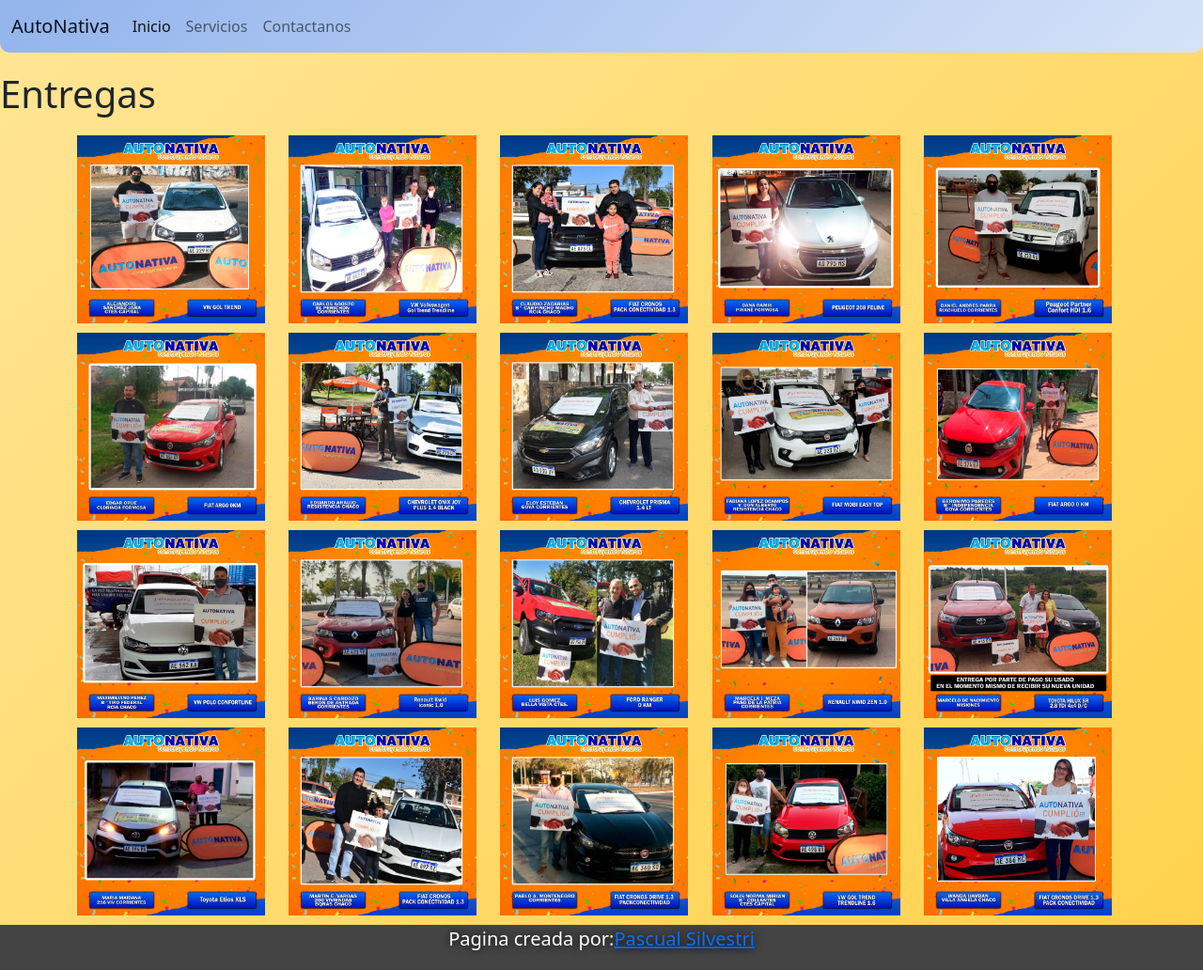
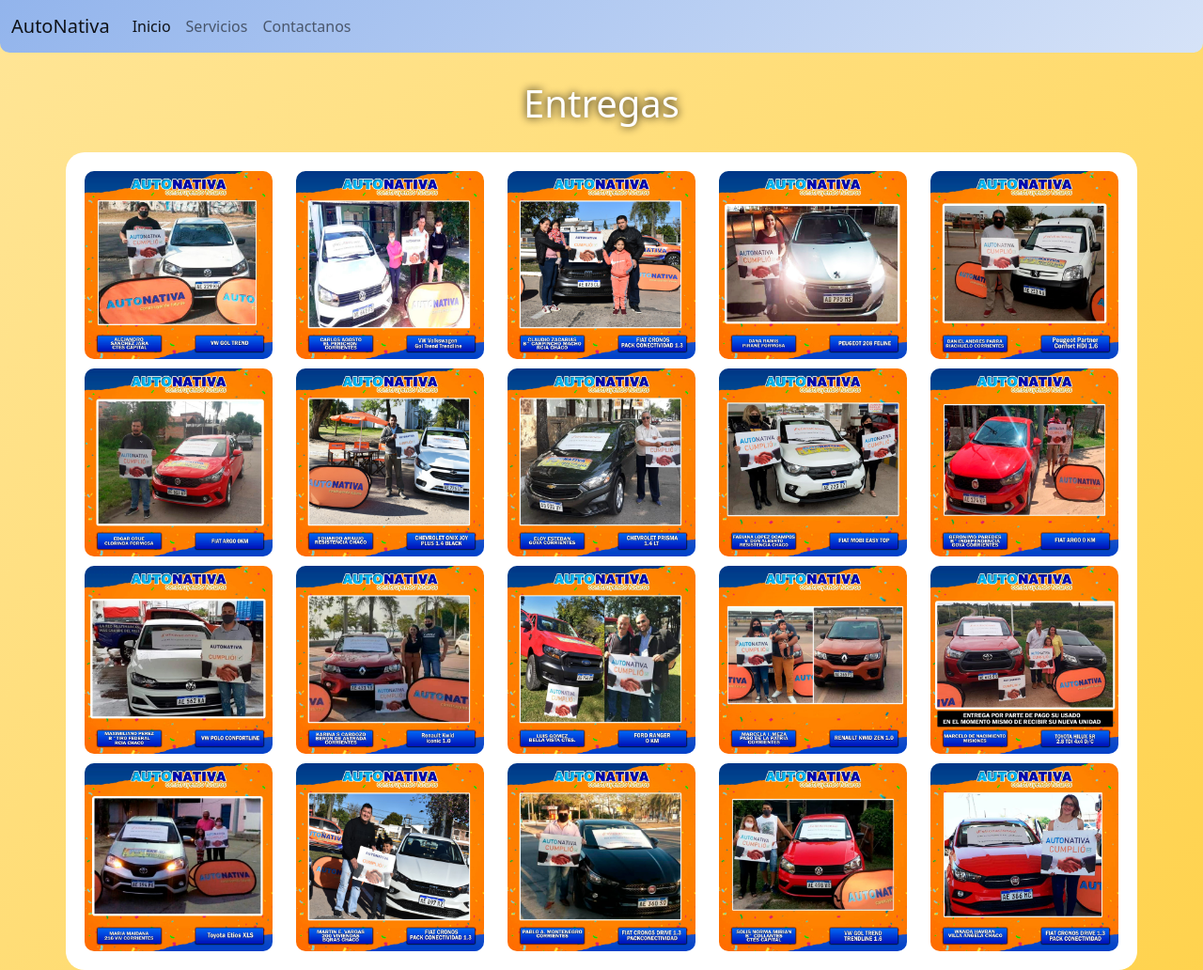
Before and after one commit to pascualSilvestri/TrabajoFinal, a plain HTML site: page entregas.html in a window 1280 px wide. Shown: the top 1032 px of the page at 94% size. Drawn offline with Linux system fonts and the light colour scheme.

Commit message:
Update entregas.css

```diff
--- a/entregas.css
+++ b/entregas.css
@@ -47,6 +47,18 @@ main{
 .fotos{
     width: 100%;
     height: auto;
+    display: flex;
+    flex-direction: column;
+    align-items: center;
+}
+
+.h1-fotos{
+    font-size: 100vw;
+    font-weight: bold;
+    color: #FFFFFF;
+    text-align: center;
+    margin-top: 10px;
+    text-shadow: 0 0 10px #000000;
 }
 
 .foto-container{
@@ -56,13 +68,20 @@ main{
     grid-template-rows: repeat(auto-fit, minmax(200px, 1fr));
     grid-gap: 10px;
     margin-top: 20px;
+    background-color: #fff;
+    padding: 20px;
+    border-radius: 20px;
+    justify-items: center;
 }
+
+
 .img-entregas img{
     max-width: 200px;
     min-width: 50px;
-    height: 200px;
+    max-height: 200px;
+    min-height: 50px;
     object-fit: cover;
-
+    border-radius: 10px;
 }
 
 
```
